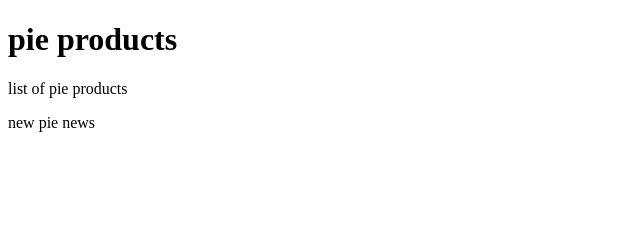
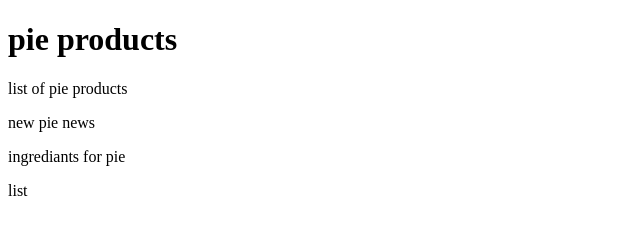
Before and after one commit to gittest9/com.pie.demo, a plain HTML site: page WebContent/index.html in a window 1280 px wide. Shown: the whole page, without its empty margins (0-640 px from the left). Drawn offline with Linux system fonts and the light colour scheme.

Commit message:
bug fix
v1.1 bug fix

```diff
--- a/WebContent/index.html
+++ b/WebContent/index.html
@@ -8,5 +8,7 @@
 <h1> pie products</h1>
 <p>list of pie products</p>
 <span>new pie news</span>
+<p>ingrediants for pie</p>
+<p>list</p>
 </body>
 </html>
```
